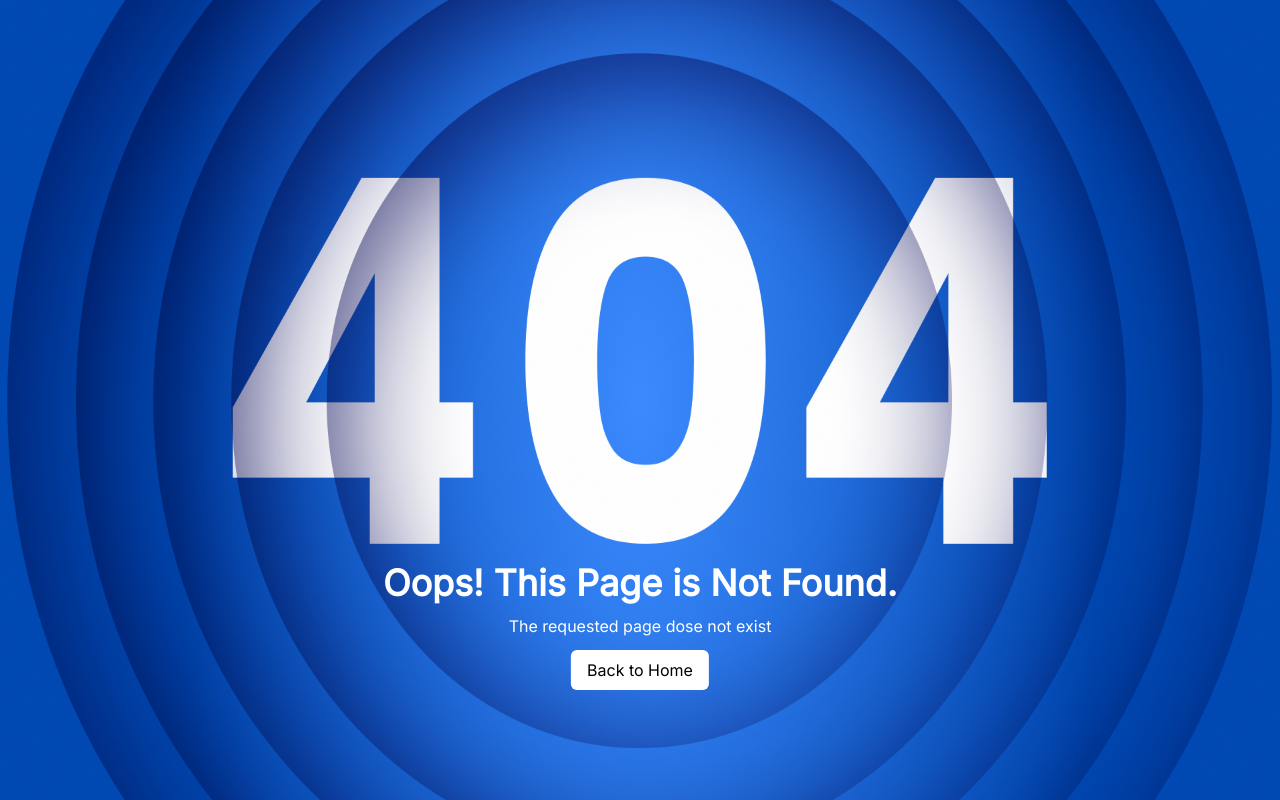
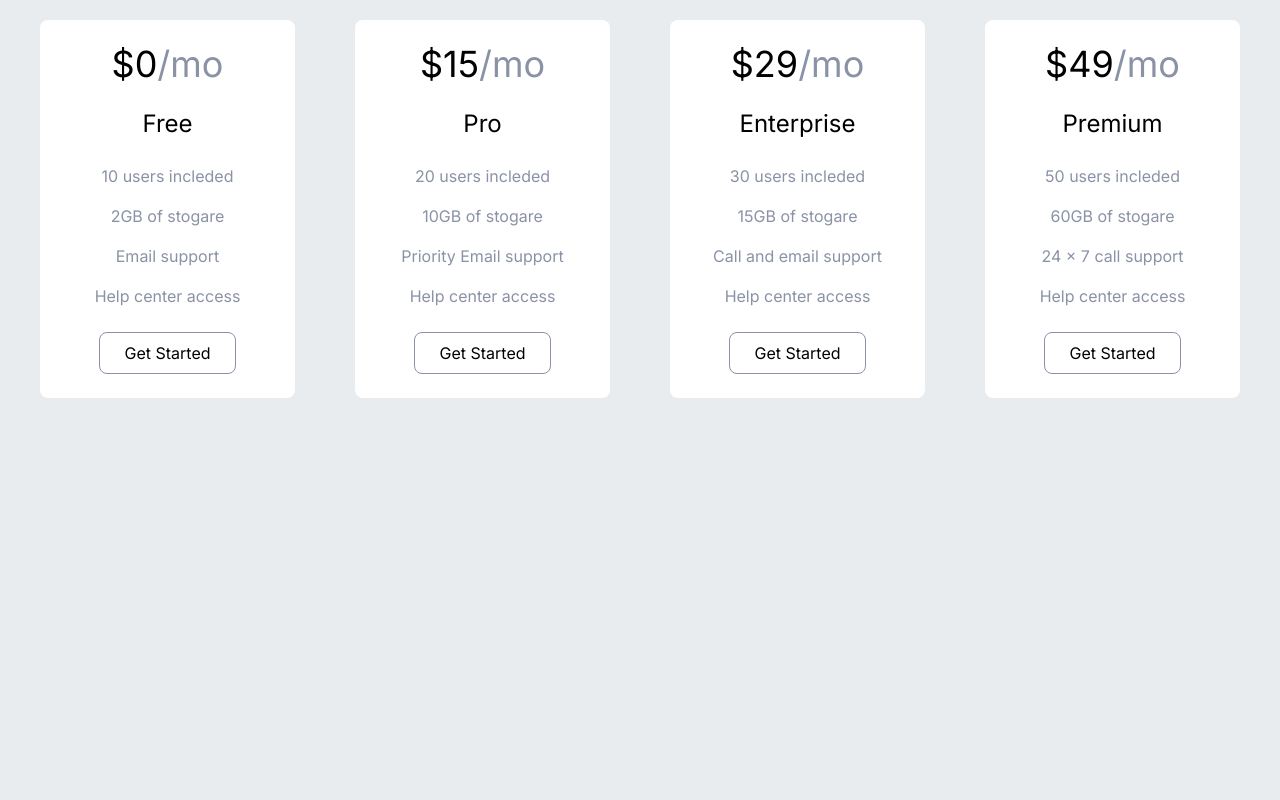
Before and after one commit to tranthaison1231/hopeui-admin, a React (Vite) app: page /pricing in a window 1280 px wide. Before the commit this address had no page. Built offline with nearby package versions, Linux system fonts and the light colour scheme.

Commit message:
add Subscription

```diff
--- /dev/null
+++ b/src/components/Subscription.tsx
@@ -0,0 +1,48 @@
+import SubscriptionItem from "./SubscriptionItem"
+
+const Subscription = (): JSX.Element => {
+    return (
+        <div className=" grid grid-cols-4 gap-5">
+
+            <SubscriptionItem
+                fee="0"
+                level="Free"
+                detail1="10 users incleded"
+                detail2="2GB of stogare"
+                detail3="Email support"
+                detail4="Help center access"
+                startButton="Get Started"
+                colorButton="#F16A1B" />
+            <SubscriptionItem
+                fee="15"
+                level="Pro"
+                detail1="20 users incleded"
+                detail2="10GB of stogare"
+                detail3=" Priority Email support"
+                detail4="Help center access"
+                startButton="Get Started"
+                colorButton="#8A92A6" />
+            <SubscriptionItem
+                fee="29"
+                level="Enterprise"
+                detail1="30 users incleded"
+                detail2="15GB of stogare"
+                detail3="Call and email support"
+                detail4="Help center access"
+                startButton="Get Started"
+                colorButton="#8A92A6" />
+            <SubscriptionItem
+                fee="49"
+                level="Premium"
+                detail1="50 users incleded"
+                detail2="60GB of stogare"
+                detail3="24 x 7 call support"
+                detail4="Help center access"
+                startButton="Get Started"
+                colorButton="#8A92A6" />
+        </div>
+    )
+}
+
+
+export default Subscription
--- /dev/null
+++ b/src/components/SubscriptionItem.tsx
@@ -0,0 +1,38 @@
+interface Props {
+    fee: string
+    level: string
+    detail1: string
+    detail2: string
+    detail3: string
+    detail4: string
+    startButton: string
+    colorButton: string
+}
+
+const SubscriptionItem = ({ fee, level, detail1, detail2, detail3, detail4, startButton, colorButton }: Props): JSX.Element => {
+    return (
+        <div className=" flex p-6 text-center flex-col gap-6 items-center mx-5 bg-white rounded-lg">
+            <div className=" flex font-normal text-4xl " >
+                ${fee}<p className="text-[#8A92A6]">/mo</p>
+            </div>
+            <div className=" font-inter text-2xl">
+                {level}
+            </div>
+            <div className=" flex flex-col gap-4 text-base text-[#8A92A6] ">
+                <p>{detail1}</p>
+                <p>{detail2}</p>
+                <p>{detail3}</p>
+                <p>{detail4}</p>
+            </div>
+            <div className={`rounded-lg border border-[#8A92A6] px-6 py-2 inline-block box-border bg-[${colorButton}]`} >
+
+                {startButton}
+
+            </div>
+
+        </div>
+    )
+}
+
+
+export default SubscriptionItem
--- a/src/main.tsx
+++ b/src/main.tsx
@@ -10,6 +10,7 @@ import Login from './pages/login'
 import Maintenance from './pages/maintenance'
 import SignUp from './pages/sign-up'
 import './style.css'
+import Pricing from './pages/pricing'
 
 const App = (): JSX.Element => {
   const router = createBrowserRouter([
@@ -48,6 +49,10 @@ const App = (): JSX.Element => {
     {
       path: '*',
       element: <NotFoundPage />
+    },
+    {
+      path: '/pricing',
+      element: <Pricing />
     }
   ])
 
--- /dev/null
+++ b/src/pages/pricing.tsx
@@ -0,0 +1,12 @@
+import Subscription from "@/components/Subscription"
+
+const Pricing = (): JSX.Element => {
+    return (
+        <div className=' bg-[#E9EcEF] w-full h-full p-5' >
+            <Subscription />
+
+        </div>
+    )
+}
+
+export default Pricing
```
Also changed, not shown: src/pages/index.tsx (+7 -1 lines).
